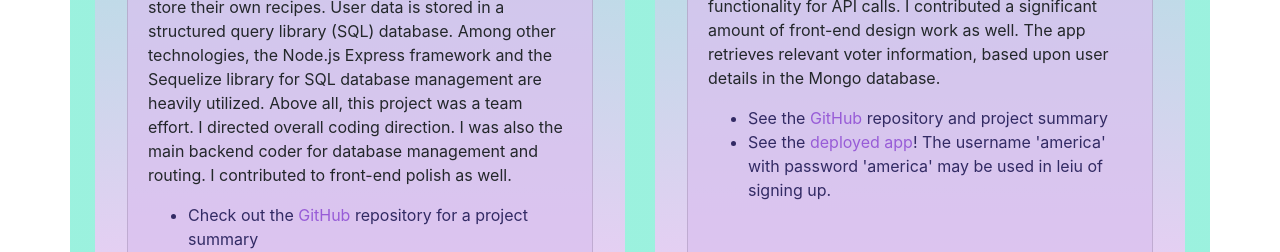
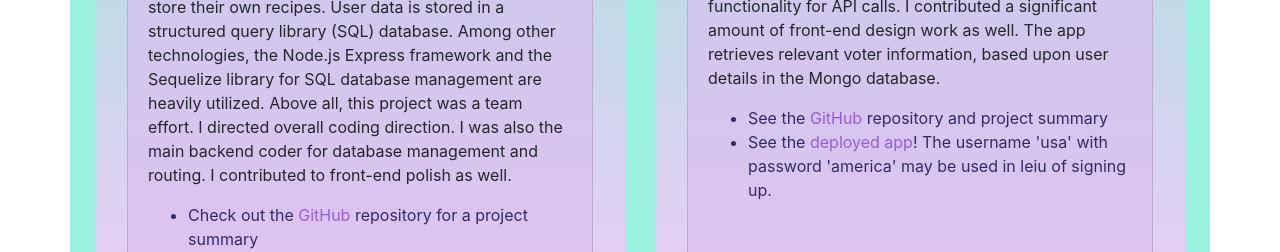
Before and after one commit to Koldenblue/kevin-miller-react-portfolio, a React (Create React App) app: page /portfolio in a window 1280 px wide. Shown: the part 960-1212 px from the top of the page. Built offline with nearby package versions, Linux system fonts and the light colour scheme.

Commit message:
updated voter username and password

```diff
--- a/src/pages/Portfolio.js
+++ b/src/pages/Portfolio.js
@@ -146,7 +146,7 @@ function Portfolio() {
                         See the <a href="https://github.com/Koldenblue/Inform-and-React" className="card-link">GitHub </a>repository and project summary
                     </li>
                       <li>
-                        See the<a href="https://inform-react.herokuapp.com/" className="card-link"> deployed app</a>! The username 'america' with password 'america' may be used in leiu of signing up.
+                        See the<a href="https://inform-react.herokuapp.com/" className="card-link"> deployed app</a>! The username 'usa' with password 'america' may be used in leiu of signing up.
                     </li>
                     </ul>
                   </div>
```
